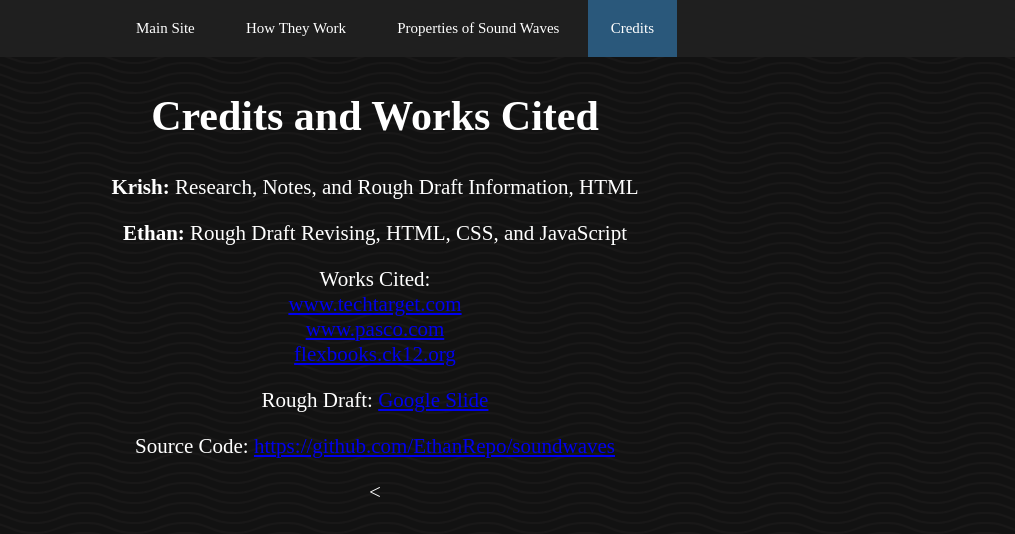
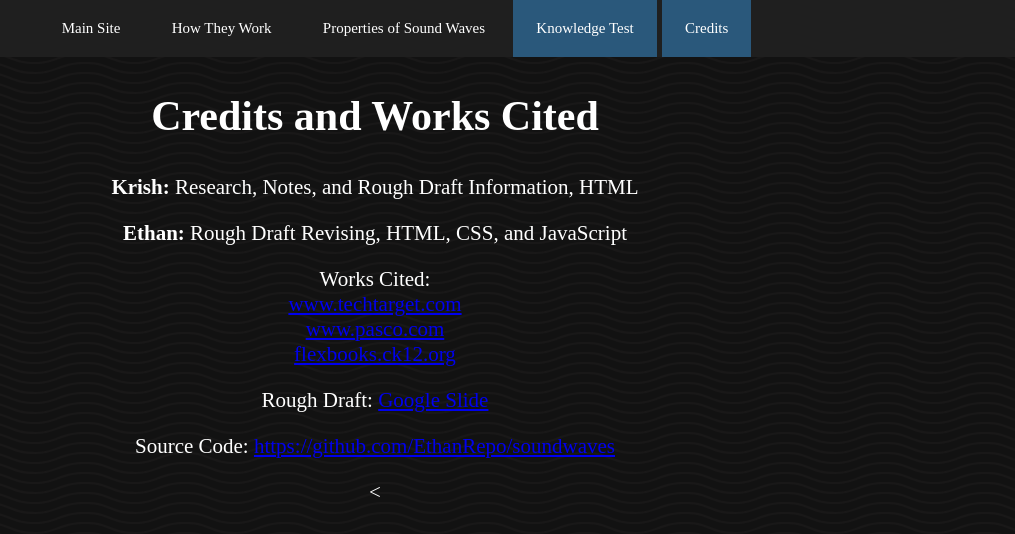
Before and after one commit to EthanRepo/soundwaves, a plain HTML site: page credits/index.html in a window 1280 px wide. Shown: the whole page, without its empty margins (265-1280 px from the left). Drawn offline with Linux system fonts and the light colour scheme; files whose address does not match are found by name; a web font is replaced by a local one.

Commit message:
Update index.html

```diff
--- a/credits/index.html
+++ b/credits/index.html
@@ -15,6 +15,7 @@
  <li><a href=https://ethanrepo.github.io/soundwaves>Main Site</a></li>
  <li><a href=https://ethanrepo.github.io/soundwaves/intro>How They Work</a></li>
  <li><a href=https://ethanrepo.github.io/soundwaves/properties>Properties of Sound Waves</a></li>
+    <li><a class="active" href=https://ethanrepo.github.io/soundwaves/test>Knowledge Test</a></li>
   <li><a class="active" href=https://ethanrepo.github.io/soundwaves/credits>Credits</a></li>
 </ul>
   <center>
```
